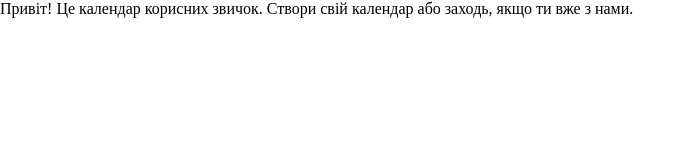
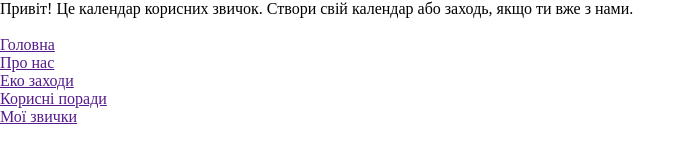
Before and after one commit to StepanKniazevich/Eco_project, a plain HTML site: page task.html in a window 1280 px wide. Shown: the whole page, without its empty margins (0-696 px from the left). Drawn offline with Linux system fonts and the light colour scheme.

Commit message:
add header

```diff
--- a/task.html
+++ b/task.html
@@ -13,15 +13,34 @@
 
 <div class="wrapper">
     <header class="header">
-        <div class="top">
-          <p>Привіт! Це календар корисних звичок. Створи свій календар або заходь, якщо ти вже з нами.</p>
-        </div> <hr>
-        <nav class="nav">
-            <div class="nav_logo"> <img src="image/Logo.png" alt=""> </div>
-            <div class="nav_list"> </div>
+        <div class="header_container _container">
+            <div class="header_top">
+                 <p>Привіт! Це календар корисних звичок. Створи свій календар або заходь, якщо ти вже з нами.</p>
+            </div> <hr>
+            <nav class="nav">
+                 <div class="nav_logo"> <img src="image/Logo.png" alt=""> </div>
+            <div class="nav_menu">
+                 <ul class="menu_list">
+                     <li class="menu item">
+                         <a href="">Головна</a>
+                     </li>
+                     <li class="menu_item">
+                         <a href="">Про нас</a>
+                     </li>
+                     <li class="menu_item">
+                        <a href="">Еко заходи</a>
+                     </li>
+                     <li class="menu_item">
+                        <a href="">Корисні поради</a>
+                     </li>
+                     <li class="menu_item">
+                        <a href="">Мої звички</a>
+                     </li>
+                </ul>
+            </div>
         </nav>
 
-
+    </div>
     </header>
 
 
```
